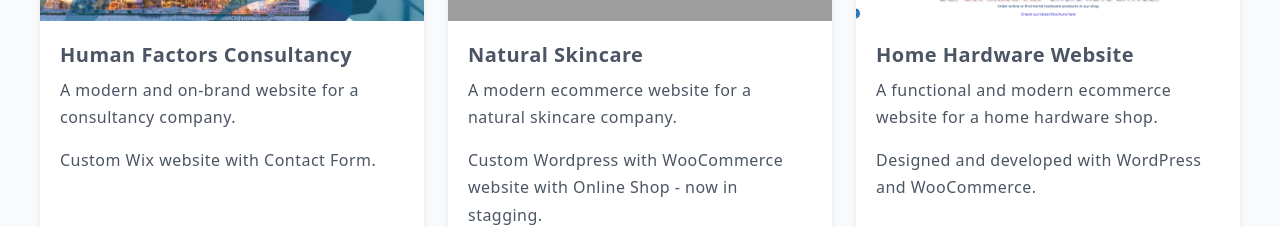
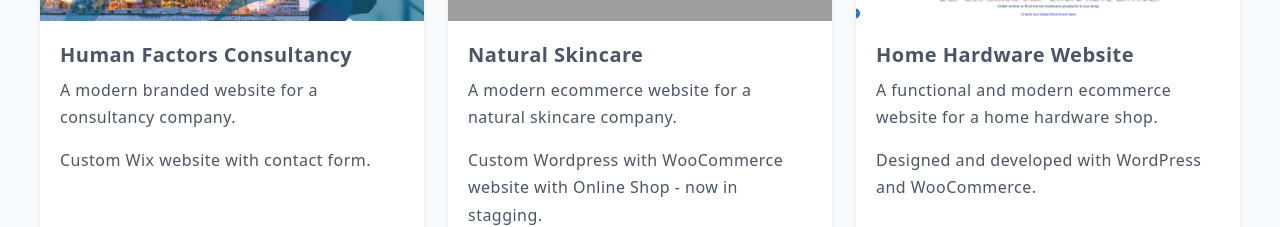
Before and after one commit to AndyWebDev/Portfolio-Website, a website: page index.html in a window 1280 px wide. Shown: the part 2937-3164 px from the top of the page. Drawn offline with nearby package versions, Linux system fonts and the light colour scheme; grey boxes are pictures that could not be loaded.

Commit message:
Add files via upload

```diff
--- a/index.html
+++ b/index.html
@@ -642,8 +642,8 @@
           </a>
           <div class="p-5 flex flex-col flex-1">
             <h3 class="text-xl font-semibold mb-2">Human Factors Consultancy</h3>
-            <p class="mb-4">A modern and on-brand website for a consultancy company.</p>
-            <p class="mb-4">Custom Wix website with Contact Form.</p>
+            <p class="mb-4">A modern branded website for a consultancy company.</p>
+            <p class="mb-4">Custom Wix website with contact form.</p>
             <a href="https://www.thehumanfactorsgroup.co.uk/"
                class="mt-auto inline-block px-4 py-2 bg-gradient-to-l from-cyan-500 to-purple-500 text-white rounded-lg text-sm hover:scale-110 transition">
               Visit Site
```
